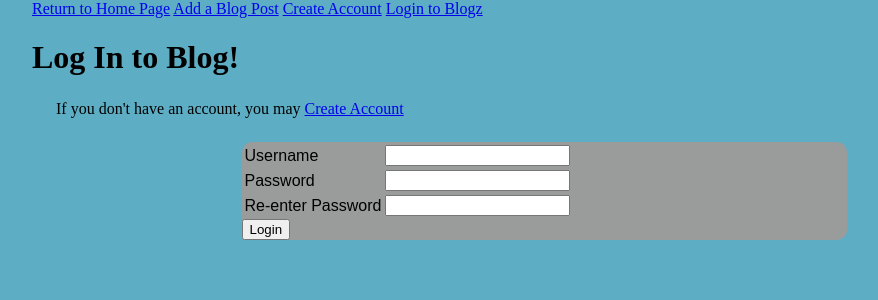
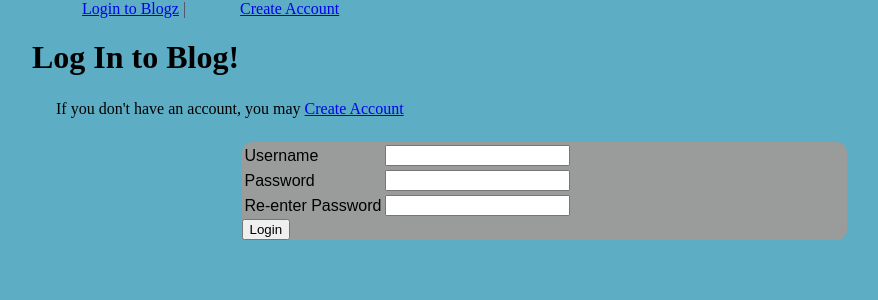
Before and after one commit to crkelley2/blogz, a Flask app: page /login in a window 1280 px wide. Shown: the top 300 px of the page, without its empty margins (96-974 px from the left). Run offline with Flask 2, Linux system fonts and the light colour scheme.

Commit message:
Get Signup, Login, Logout Working with correct Nav Bars and Some Style

```diff
--- a/main.py
+++ b/main.py
@@ -34,28 +34,42 @@ class User(db.Model):
 @app.before_request
 def require_login():
     allowed_routes = ['login', 'signup']
-    if request.endpoint not in allowed_routes and 'email' not in session:
+    if request.endpoint not in allowed_routes and 'username' not in session:
         return redirect('/login')
 
-@app.route('/login', methods=['POST', 'GET'])
-def login():
-    if request.method == 'POST':
-        username = request.form('username')
-        password = request.form('password')
-        user = User.query.filter_by(username=username).first()
-        if user and user.password == password:
-            session['username'] = username
-            flash("Logged in")
-            return redirect('/newpost')
-        elif user and user.password != password:
-            flash('The password you entered is incorrect', 'error')
-        elif not user:
-            flash('The username you entered does not exist', 'error')
+@app.route('/login', methods=['POST', 'GET']) #Messy but works (with old blogs page with all posts; still need to connect posts/owners, etc)
+def login(): #REFACTOR to deal with login errors separately with error messages indicated below!
+    if request.method == 'GET':
+        return render_template('login.html')
+    elif request.method == 'POST':
+        username = request.form['username']
+        password = request.form['password']
+        users = User.query.filter_by(username=username)
+        if users.count() == 1:
+            user = users.first()
+            if password == user.password:
+                session['user'] = user.username
+                flash('Welcome Back, '+user.username)
+                return redirect("/")
+        flash('bad username or password')
+        return redirect("/login")
+#TODO REMOVE THIS WHEN DONE! def login(): #POST /login not working yet; 500 error when "submit" with accurate info
+#    if request.method == 'POST':
+#        username = request.form('username')
+#       password = request.form('password')
+#       user = User.query.filter_by(username=username).first()
+#       if user and (User.password == password):
+#           session['username'] = username
+#           flash("Logged in")
+#           return render_template('newpost.html')#actually need to redirect but haven't succeeded with signup; getting error 500 here
+#       elif user and (User.password != password):
+#           flash('The password you entered is incorrect', 'error')
+#       elif not user:
+#           flash('The username you entered does not exist', 'error')
 
-    return render_template('login.html')
-#TODO Don't forget nav bar in login.html to "Create Account" directed to /signup page
+#   return render_template('login.html')
 
-@app.route('/signup', methods=['POST'])
+@app.route('/signup', methods=['POST', 'GET'])
 def signup():
     if request.method == 'POST':
         username = request.form['username']
@@ -67,9 +81,9 @@ def signup():
         verifyError = ""
 
         if (not username) or (username.strip() == ""):
-            nameError = "You must enter a username"
-        elif (len(name) < 3) or (" " in name):
-            nameError = "Your name must contain 3 characters and no spaces"
+            usernameError = "You must enter a username"
+        elif (len(username) < 3) or (" " in username):
+            usernameError = "Your name must contain 3 characters and no spaces"
 
         if (not password) or (password.strip() == ""):
             passwordError = "You must enter a password"
@@ -77,12 +91,12 @@ def signup():
             passwordError = "Your password must contain 3 characters and no spaces"
 
         if (not verify) or (verify.strip() == ""):
-            passwordError = "You must complete this field"
+            verifyError = "You must complete this field"
         elif verify != password:
             verifyError = "The passwords you entered do not match. Please try again"
 
-        if nameError or passwordError or verifyError:
-            return render_template("signup.html", title="SignUp", name=name, nameError=nameError, password="", passwordError=passwordError, verify="", verifyError=verifyError)
+        if usernameError or passwordError or verifyError:
+            return render_template("signup.html", title="SignUp", username=username, usernameError=usernameError, password="", passwordError=passwordError, verify="", verifyError=verifyError)
 
         #TODO Add validation: DONE USING USER SIGNUP MAIN AND SIGNUP HTML...
         #If pull code from user signup, do I change base html re flash messages???
@@ -97,16 +111,12 @@ def signup():
                 db.session.commit()
                 session['username'] = username
                 flash("Logged in")
-                return redirect('/newpost')
+                return render_template('newpost.html')#TODO Fix this to render at /newpost rather than signup; could not get redirect to work!
             else:
                 flash('Username already exists')
                 return render_template('signup.html')
-
-    return render_template('signup.html')
-
-@app.route('/signup', methods=['GET'])
-def signup_page():
-    return render_template('signup.html')
+    else:
+        return render_template('signup.html')
 
 
 @app.route('/', methods=['POST', 'GET'])
@@ -126,7 +136,10 @@ def display_posts():
 
 #TODO refactor newpost route handler function since
 #there is a new parameter (owner) to consider
-#when creating a blog entry. Tried owner below in new_post =
+#when creating a blog entry. I put owner below in new_post argument but
+#need to define owner to be user in session and add owner argument to blog;
+#Also need to pass user logged in when gathering blog entries and single post for existing user...etc
+
 @app.route('/newpost', methods=['POST', 'GET'])
 def newpost():
     new_post_name = ""
@@ -152,5 +165,12 @@ def newpost():
     else:
         return render_template('newpost.html', new_post_name=new_post_name, new_post_body=new_post_body)
 
+
+@app.route("/logout", methods=['POST'])
+def logout():
+    del session['user']
+    return redirect("/")
+
+
 if __name__ == '__main__':
     app.run()
--- a/static/styles.css
+++ b/static/styles.css
@@ -55,3 +55,6 @@ textarea {
 .error {
     color: maroon;
 }
+.nav-item {
+    margin-left: 50px
+}
--- a/templates/base.html
+++ b/templates/base.html
@@ -2,10 +2,15 @@
 <html>
     <head>
         <nav>
-        <a href='/blog'>Return to Home Page</a>
-        <a href='/newpost'>Add a Blog Post</a>
-        <a href='/signup'>Create Account</a>
-        <a href='/login'>Login to Blogz</a>
+              {% if 'user' in session %}
+                {{ session['user'] }}
+                <form action="/logout" method="post" id='logout'>
+                  <input type="submit" value="Log Out" />
+                </form>
+                <a class=nav-item href='/blog'>Return to Home Page</a> | <a class=nav-item href='/newpost'>Add a Blog Post</a>
+              {% else %}
+                <a class=nav-item href='/login'>Login to Blogz</a> | <a class=nav-item href='/signup'>Create Account</a>
+              {% endif %}
         </nav>
         <title>{{title}}</title>
         <link rel="stylesheet" href="{{ url_for('static', filename='styles.css') }}">
--- a/templates/signup.html
+++ b/templates/signup.html
@@ -15,6 +15,7 @@
     <label for="verify">Verify Password: </label>
     <input type="password" name='verify' id="verify" value='{{verify}}' />
     <p class="error">{{verifyError}}</p>
+    <button type="submit">Signup</button>
 
 </form>
 
```
